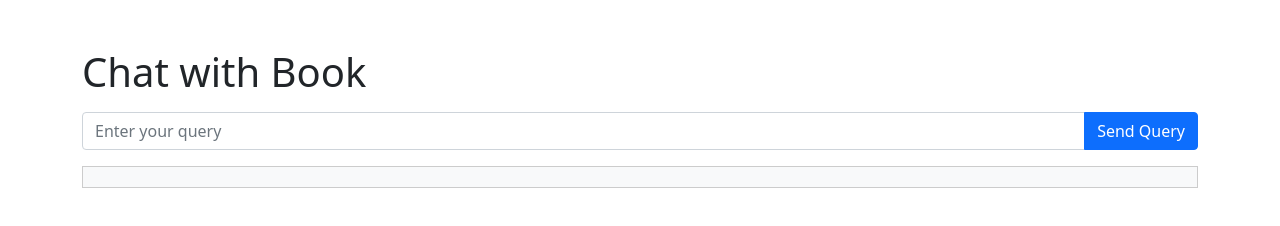
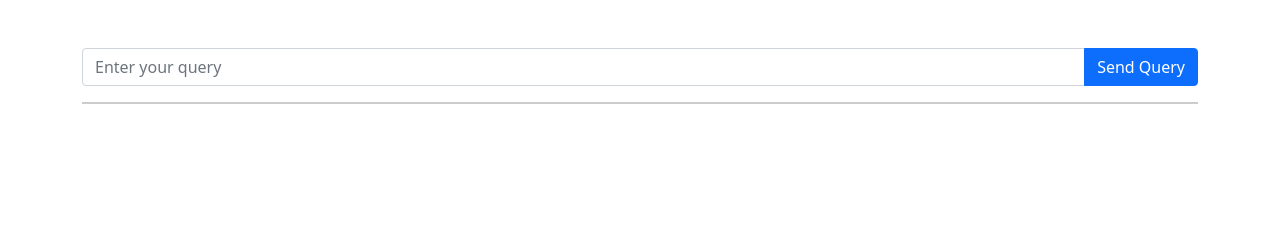
Before and after one commit to huzaifa003/skinllama2interface, a plain HTML site: page index.html in a window 1280 px wide. Drawn offline with nearby package versions, Linux system fonts and the light colour scheme.

Commit message:
Update index.html

```diff
--- a/index.html
+++ b/index.html
@@ -8,7 +8,7 @@
     <style>
         #response {
             border: 1px solid #ccc;
-            padding: 10px;
+
             height: fit-content;  /* Adjusted for content size */
             overflow: auto;
             max-height: fit-content;  /* Limit height with overflow */
@@ -17,7 +17,7 @@
 </head>
 <body>
     <div class="container py-5">
-        <h1 class="mb-3">Chat with Book</h1>
+
         <div class="input-group mb-3">
             <input type="text" id="queryInput" class="form-control" placeholder="Enter your query">
             <button class="btn btn-primary" onclick="sendQuery()">Send Query</button>
```
